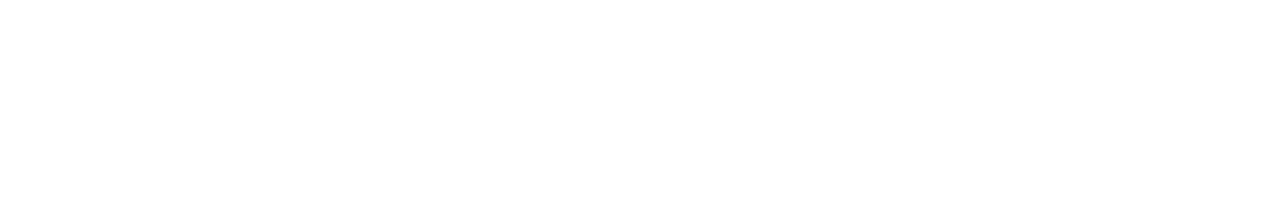
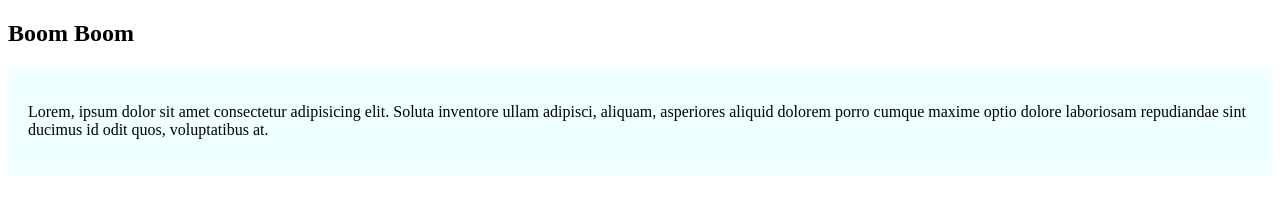
Before and after one commit to lesun93/My-first-simple-website, a plain HTML site: page index.html in a window 1280 px wide. Drawn offline with Linux system fonts and the light colour scheme.

Commit message:
added the Boom Boom

```diff
--- a/index.html
+++ b/index.html
@@ -3,9 +3,14 @@
 <head>
                               <meta charset="UTF-8">
                               <meta name="viewport" content="width=device-width, initial-scale=1.0">
-                              <title>My first simple website</title>
+                              <title>My first simple website</title><link rel="stylesheet" href="style/blog.css">
 </head>
 <body>
+                              <h2>Boom Boom</h2>
+                              <div>
+
+                              <p>Lorem, ipsum dolor sit amet consectetur adipisicing elit. Soluta inventore ullam adipisci, aliquam, asperiores aliquid dolorem porro cumque maxime optio dolore laboriosam repudiandae sint ducimus id odit quos, voluptatibus at.</p>
+                              </div>
 
 </body>
 </html>
--- /dev/null
+++ b/style/blog.css
@@ -0,0 +1,6 @@
+div{
+                              background-color: azure;
+                              background-position: center;
+                              padding: 20px;
+
+}
```
